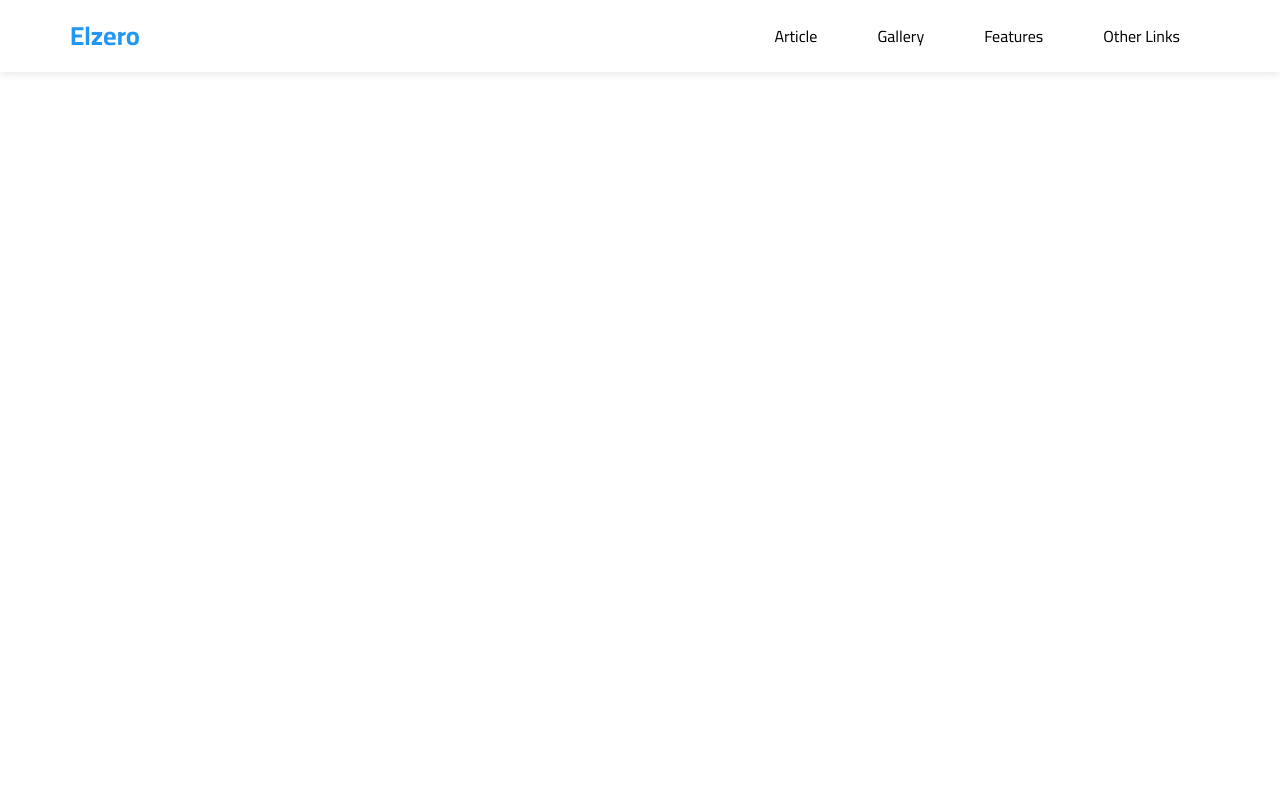
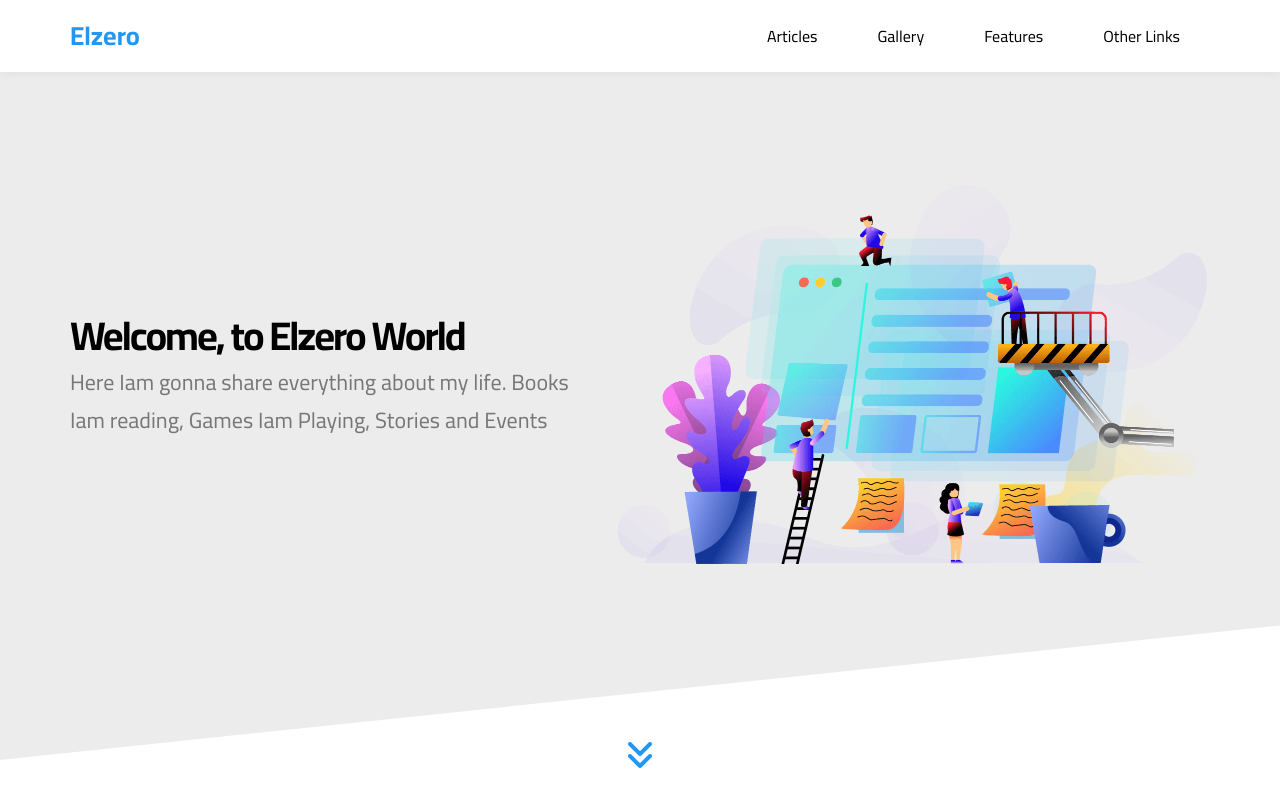
Before and after one commit to s3idi15/Tempate_03, a plain HTML site: page index.html in a window 1280 px wide. Drawn offline with Linux system fonts and the light colour scheme.

Commit message:
Landing Section Part 1

```diff
--- a/css/styles.css
+++ b/css/styles.css
@@ -122,3 +122,60 @@ ul {
     left: 0;
 }
 /* End Header */
+/* Start landing */
+.landing {
+    position: relative;
+}
+.landing::before {
+    content: "";
+    position: absolute;
+    top: -40px;
+    left: 0;
+    width: 100%;
+    height: 100%;
+    background-color: #ececec;
+    z-index: -1;
+    transform: skewY(-6deg);
+    transform-origin: top left;
+}
+.landing .container {
+    min-height: calc(100vh - 72px);
+    display: flex;
+    align-items: center;
+    padding-bottom: 120px;
+}
+.landing .text {
+    flex: 1;
+}
+.landing .text h1 {
+    font-size: 40px;
+    margin: 0;
+    letter-spacing: -2px;
+}
+.landing .text p {
+    font-size: 22px;
+    line-height: 1.7;
+    margin: 5px 0 0;
+    color: #777;
+    max-width: 500px;
+}
+.landing .image img {
+    width: 600px;
+    max-width: 100%;
+}
+.landing .go-down {
+    color: var(--main-color);
+    position: absolute;
+    bottom: 30px;
+    left: 50%;
+    transform: translateX(-50%);
+    transition: var(--main-transition-duration);
+
+}
+.landing .go-down:hover {
+    color: var(--main-color-alt);
+}
+.landing .go-down i {
+
+}
+/* End landing */
--- a/index.html
+++ b/index.html
@@ -1,5 +1,6 @@
 <!DOCTYPE html>
 <html lang="en">
+
 <head>
     <meta charset="UTF-8">
     <meta name="viewport" content="width=device-width, initial-scale=1.0">
@@ -12,21 +13,43 @@
     <!-- Google Font -->
     <link rel="preconnect" href="https://fonts.googleapis.com">
     <link rel="preconnect" href="https://fonts.gstatic.com" crossorigin>
-    <link href="https://fonts.googleapis.com/css2?family=Cairo:wght@200..1000&family=Open+Sans:ital,wght@0,300..800;1,300..800&family=Work+Sans:ital,wght@0,100..900;1,100..900&display=swap" rel="stylesheet">
+    <link
+        href="https://fonts.googleapis.com/css2?family=Cairo:wght@200..1000&family=Open+Sans:ital,wght@0,300..800;1,300..800&family=Work+Sans:ital,wght@0,100..900;1,100..900&display=swap"
+        rel="stylesheet">
 </head>
+
 <body>
     <!-- Start Header -->
-     <div class="header" id="header">
+    <div class="header" id="header">
         <div class="container">
             <a href="#" class="logo">Elzero</a>
             <ul class="main-nav">
-                <li><a href="#article">Article</a></li>
+                <li><a href="#articles">Articles</a></li>
                 <li><a href="#gallery">Gallery</a></li>
                 <li><a href="#features">Features</a></li>
                 <li><a href="#">Other Links</a></li>
             </ul>
         </div>
-     </div>
+    </div>
     <!-- End Header -->
+    <!-- Start landing -->
+    <div class="landing">
+        <div class="container">
+            <div class="text">
+                <h1>Welcome, to Elzero World</h1>
+                <p>Here Iam gonna share everything about my life. Books Iam reading, Games Iam Playing, Stories and
+                    Events</p>
+            </div>
+            <div class="image">
+                <img src="images/landing-image.png" alt="">
+            </div>
+        </div>
+        <a href="#articles" class="go-down">
+            <i class="fas fa-angle-double-down fa-2x"></i>
+        </a>
+    </div>
+
+    <!-- End landing -->
 </body>
+
 </html>
```
